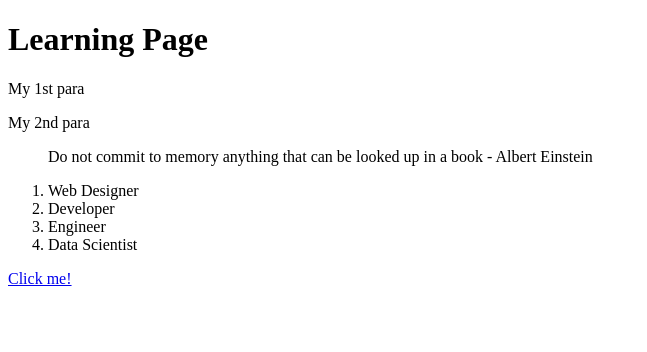
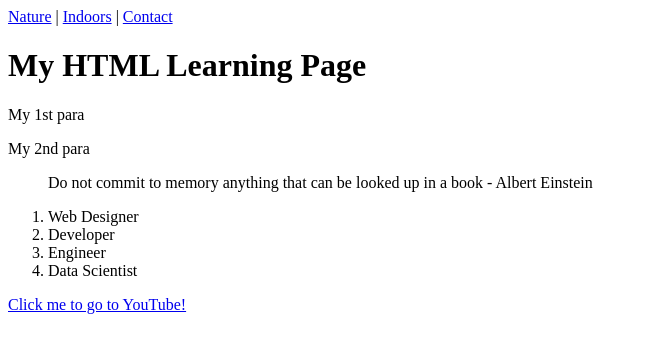
Before and after one commit to haydnady/MyFirstSite, a plain HTML site: page index.html in a window 1280 px wide. Shown: the whole page, without its empty margins (0-647 px from the left). Drawn offline with Linux system fonts and the light colour scheme.

Commit message:
Added navigation bar

```diff
--- a/index.html
+++ b/index.html
@@ -1,17 +1,30 @@
 <!DOCTYPE html>
 <html lang="en">
+
+    <!-- Navigation bar  -->
+    <nav>
+        <a href="https://www.gettyimages.com/photos/nature?mediatype=photography&phrase=nature&sort=mostpopular">Nature</a> |
+        <a href="https://www.gettyimages.com/photos/indoors?mediatype=photography&phrase=indoors&sort=mostpopular">Indoors</a> |
+        <a href="/Contact/">Contact</a>
+    </nav>
+
+    <!-- Head-->
     <head>
         <title>
             This is my 1st page!
         </title>
     </head>
+
+    <!-- Body starts here -->
     <body>
-    <h1>Learning Page</h1>
+    <h1>My HTML Learning Page</h1>
+
     <div>
         <p>
             My 1st para
         </p>
     </div>
+
     <div>
         <p>
             My 2nd para
@@ -21,6 +34,7 @@
             </blockquote>
         </p>
     </div>
+
     <div>
         <ol>
             <li>Web Designer</li>
@@ -31,6 +45,6 @@
         </ol>
     </div>
 
-        <a target="_blank" href="https://www.youtube.com">Click me!</a>
+        <a target="_blank" href="https://www.youtube.com">Click me to go to YouTube!</a>
     </body>
 </html>
```
